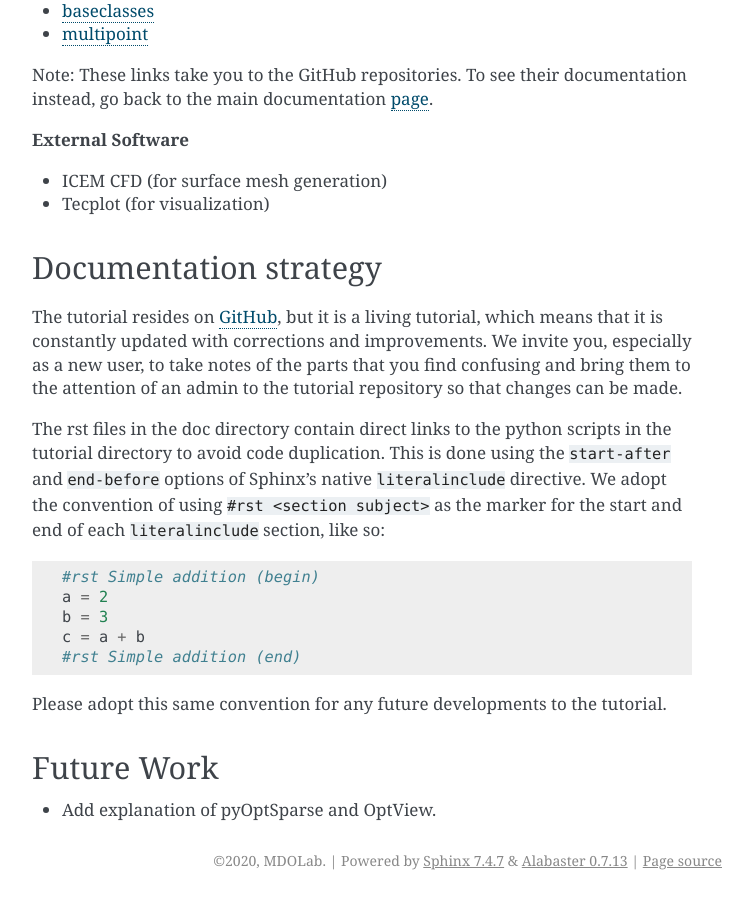
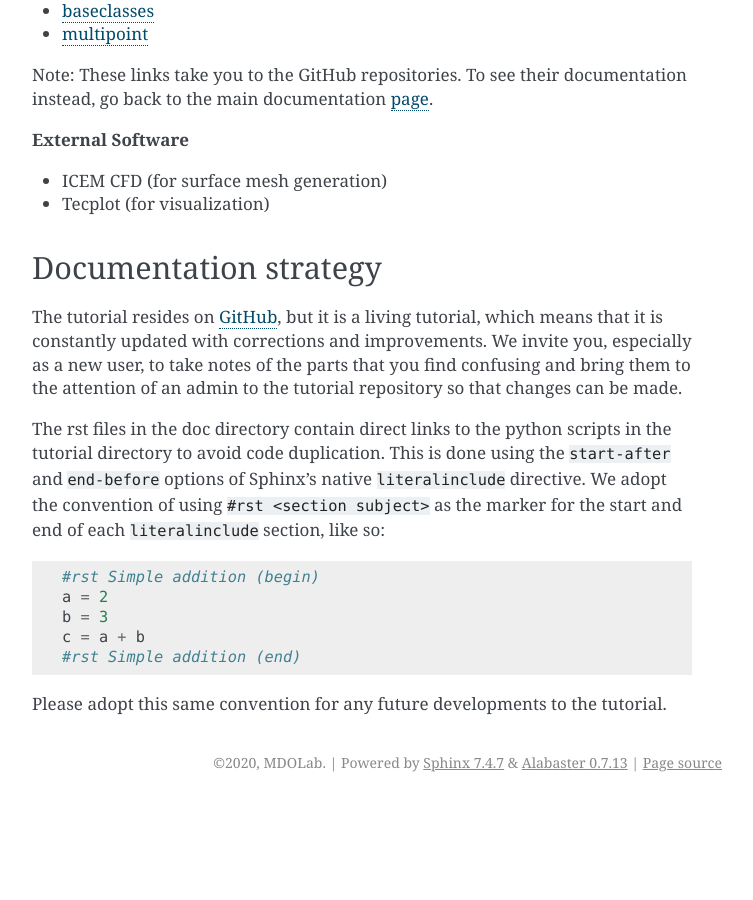
Before and after one commit to mdolab/MACH-Aero-tutorial, a Sphinx documentation site: the page built from doc/index.rst, in a window 1280 px wide and 900 px high, scrolled down 1805 px. Shown: the whole window, without its empty margins (388-1141 px from the left). Built offline with Sphinx 7.4.7, drawn with Linux system fonts in a browser that asks for light colours; after the commit the page ends 2607 px from its top, so only the background shows below that.

Commit message:
Update index.rst

```diff
--- a/doc/index.rst
+++ b/doc/index.rst
@@ -80,7 +80,3 @@ We adopt the convention of using ``#rst <section subject>`` as the marker for th
     #rst Simple addition (end)
 
 Please adopt this same convention for any future developments to the tutorial.
-
-Future Work
-===========
-- Add explanation of pyOptSparse and OptView.
```
